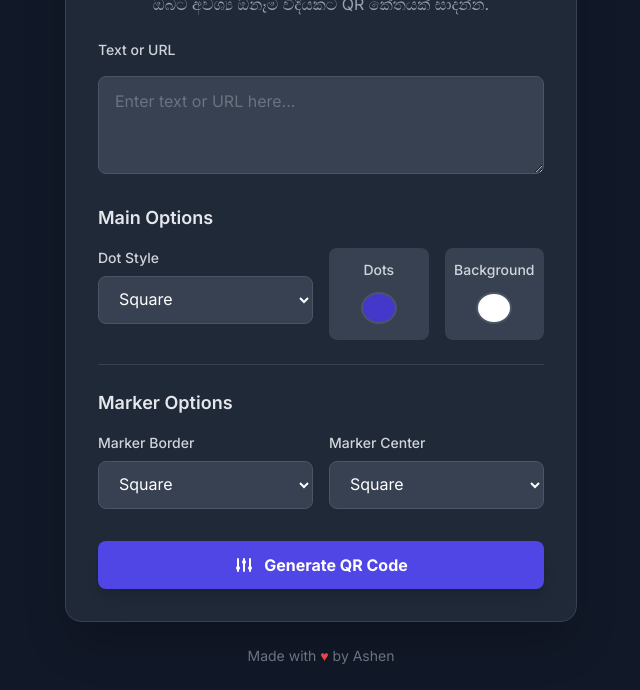
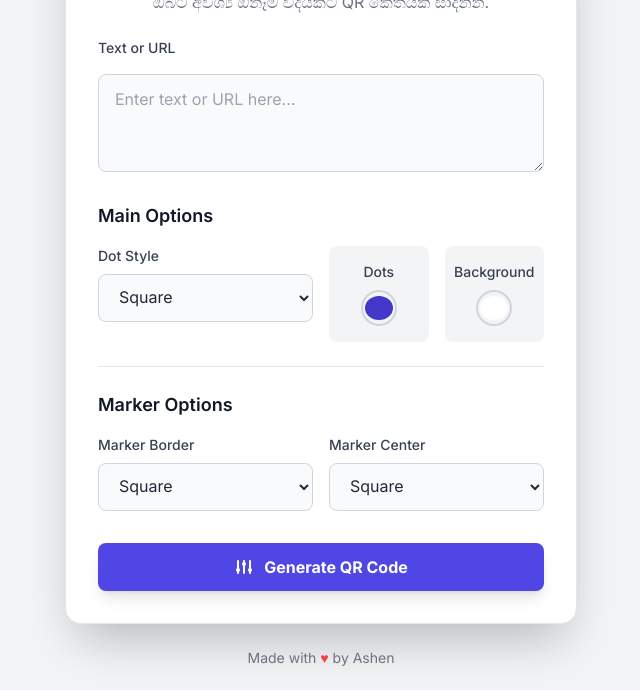
Before and after one commit to Ashen1217/QR-GEN, a plain HTML site: page index.html in a window 1280 px wide. Shown: the part 110-800 px from the top of the page, without its empty margins (319-959 px from the left). Drawn offline with nearby package versions, Linux system fonts and the light colour scheme.

Commit message:
Update index.html

```diff
--- a/index.html
+++ b/index.html
@@ -4,6 +4,7 @@
     <meta charset="UTF-8">
     <meta name="viewport" content="width=device-width, initial-scale=1.0">
     <title>Advanced QR Code Generator | QR කේත සාදනය</title>
+    <!-- Tailwind CSS with automatic dark mode based on user's system preference -->
     <script src="https://cdn.tailwindcss.com"></script>
     <!-- QR Code library for customization -->
     <script src="https://unpkg.com/qr-code-styling@1.6.0/lib/qr-code-styling.js"></script>
@@ -15,8 +16,11 @@
             font-family: 'Inter', sans-serif;
         }
         .qr-container-glow {
-            box-shadow: 0 0 20px 5px rgba(79, 70, 229, 0.25);
             transition: box-shadow 0.3s ease-in-out, background-color 0.3s ease-in-out;
+            box-shadow: 0 0 25px 5px rgba(99, 102, 241, 0.2); /* Light mode glow */
+        }
+        .dark .qr-container-glow {
+             box-shadow: 0 0 25px 5px rgba(79, 70, 229, 0.25); /* Dark mode glow */
         }
         #qrcode canvas, #qrcode img {
             margin: auto;
@@ -27,39 +31,45 @@
         }
         input[type="color"] {
             -webkit-appearance: none; -moz-appearance: none; appearance: none;
-            width: 40px; height: 40px;
-            background-color: transparent; border: none; cursor: pointer; padding: 0; border-radius: 50%;
+            width: 100%;
+            height: 100%;
+            background-color: transparent;
+            border: none;
+            cursor: pointer;
+            padding: 0;
         }
         input[type="color"]::-webkit-color-swatch {
-            border-radius: 50%; border: 2px solid #4A5568;
+            border-radius: 50%;
+            border: none;
         }
         input[type="color"]::-moz-color-swatch {
-            border-radius: 50%; border: 2px solid #4A5568;
+            border-radius: 50%;
+            border: none;
         }
     </style>
 </head>
-<body class="bg-gray-900 text-white flex flex-col items-center justify-center min-h-screen p-4">
+<body class="bg-gray-100 dark:bg-gray-900 text-gray-800 dark:text-white flex flex-col items-center justify-center min-h-screen p-4 transition-colors duration-300">
 
-    <main class="w-full max-w-lg bg-gray-800 rounded-2xl shadow-2xl p-6 md:p-8 border border-gray-700">
+    <main class="w-full max-w-lg bg-white dark:bg-gray-800 rounded-2xl shadow-2xl p-6 md:p-8 border border-gray-200 dark:border-gray-700">
 
         <div class="text-center mb-6">
-            <h1 class="text-2xl sm:text-3xl font-bold text-white">Advanced QR Code Generator</h1>
-            <p class="text-gray-400 mt-2">ඔබට අවශ්‍ය ඕනෑම විදියකට QR කේතයක් සාදන්න.</p>
+            <h1 class="text-2xl sm:text-3xl font-bold text-gray-900 dark:text-white">Advanced QR Code Generator</h1>
+            <p class="text-gray-500 dark:text-gray-400 mt-2">ඔබට අවශ්‍ය ඕනෑම විදියකට QR කේතයක් සාදන්න.</p>
         </div>
 
         <div class="space-y-4">
-            <label for="text-input" class="block text-sm font-medium text-gray-300">Text or URL</label>
-            <textarea id="text-input" rows="3" class="w-full bg-gray-700 border border-gray-600 text-white placeholder-gray-500 rounded-lg px-4 py-3 focus:ring-2 focus:ring-indigo-500 transition" placeholder="Enter text or URL here..."></textarea>
+            <label for="text-input" class="block text-sm font-medium text-gray-700 dark:text-gray-300">Text or URL</label>
+            <textarea id="text-input" rows="3" class="w-full bg-gray-50 dark:bg-gray-700 border border-gray-300 dark:border-gray-600 text-gray-900 dark:text-white placeholder-gray-400 dark:placeholder-gray-500 rounded-lg px-4 py-3 focus:ring-2 focus:ring-indigo-500 transition" placeholder="Enter text or URL here..."></textarea>
         </div>
 
         <!-- Customization Options -->
         <div class="mt-6 space-y-6">
             <div>
-                <h3 class="text-lg font-semibold mb-4 text-gray-200">Main Options</h3>
+                <h3 class="text-lg font-semibold mb-4 text-gray-900 dark:text-gray-200">Main Options</h3>
                 <div class="grid grid-cols-1 sm:grid-cols-2 gap-4">
                     <div>
-                        <label for="dot-style" class="block text-sm font-medium text-gray-300 mb-2">Dot Style</label>
-                        <select id="dot-style" class="w-full bg-gray-700 border border-gray-600 rounded-lg px-4 py-3 focus:ring-2 focus:ring-indigo-500">
+                        <label for="dot-style" class="block text-sm font-medium text-gray-700 dark:text-gray-300 mb-2">Dot Style</label>
+                        <select id="dot-style" class="w-full bg-gray-50 dark:bg-gray-700 border border-gray-300 dark:border-gray-600 rounded-lg px-4 py-3 focus:ring-2 focus:ring-indigo-500">
                             <option value="square">Square</option>
                             <option value="rounded">Rounded</option>
                             <option value="dots">Dots</option>
@@ -69,40 +79,42 @@
                         </select>
                     </div>
                     <div class="grid grid-cols-2 gap-4">
-                        <div class="flex flex-col items-center justify-center bg-gray-700 rounded-lg p-3 gap-2">
-                            <label for="dot-color" class="text-sm font-medium text-gray-300">Dots</label>
-                            <input type="color" id="dot-color" value="#4338ca">
+                        <!-- MODIFIED: Color picker structure for perfect dot effect -->
+                        <div class="flex flex-col items-center justify-center bg-gray-100 dark:bg-gray-700 rounded-lg p-3 py-4 gap-2">
+                            <label for="dot-color" class="text-sm font-medium text-gray-700 dark:text-gray-300">Dots</label>
+                            <div class="w-9 h-9 rounded-full border-2 border-gray-300 dark:border-gray-500 overflow-hidden">
+                                <input type="color" id="dot-color" value="#4338ca">
+                            </div>
                         </div>
-                        <div class="flex flex-col items-center justify-center bg-gray-700 rounded-lg p-3 gap-2">
-                            <label for="bg-color" class="text-sm font-medium text-gray-300">Background</label>
-                            <input type="color" id="bg-color" value="#ffffff">
+                        <div class="flex flex-col items-center justify-center bg-gray-100 dark:bg-gray-700 rounded-lg p-3 py-4 gap-2">
+                            <label for="bg-color" class="text-sm font-medium text-gray-700 dark:text-gray-300">Background</label>
+                             <div class="w-9 h-9 rounded-full border-2 border-gray-300 dark:border-gray-500 overflow-hidden">
+                                <input type="color" id="bg-color" value="#ffffff">
+                            </div>
                         </div>
                     </div>
                 </div>
             </div>
 
-            <div class="border-t border-gray-700 pt-6">
-                <h3 class="text-lg font-semibold mb-4 text-gray-200">Marker Options</h3>
+            <div class="border-t border-gray-200 dark:border-gray-700 pt-6">
+                <h3 class="text-lg font-semibold mb-4 text-gray-900 dark:text-gray-200">Marker Options</h3>
                 <div class="grid grid-cols-1 sm:grid-cols-2 gap-4">
                     <div>
-                        <label for="marker-border-style" class="block text-sm font-medium text-gray-300 mb-2">Marker Border</label>
-                        <select id="marker-border-style" class="w-full bg-gray-700 border border-gray-600 rounded-lg px-4 py-3 focus:ring-2 focus:ring-indigo-500">
+                        <label for="marker-border-style" class="block text-sm font-medium text-gray-700 dark:text-gray-300 mb-2">Marker Border</label>
+                        <select id="marker-border-style" class="w-full bg-gray-50 dark:bg-gray-700 border border-gray-300 dark:border-gray-600 rounded-lg px-4 py-3 focus:ring-2 focus:ring-indigo-500">
                             <option value="square">Square</option>
                             <option value="extra-rounded">Rounded</option>
                         </select>
                     </div>
                     <div>
-                        <label for="marker-center-style" class="block text-sm font-medium text-gray-300 mb-2">Marker Center</label>
-                        <select id="marker-center-style" class="w-full bg-gray-700 border border-gray-600 rounded-lg px-4 py-3 focus:ring-2 focus:ring-indigo-500">
+                        <label for="marker-center-style" class="block text-sm font-medium text-gray-700 dark:text-gray-300 mb-2">Marker Center</label>
+                        <select id="marker-center-style" class="w-full bg-gray-50 dark:bg-gray-700 border border-gray-300 dark:border-gray-600 rounded-lg px-4 py-3 focus:ring-2 focus:ring-indigo-500">
                             <option value="square">Square</option>
                              <option value="dot">Dot</option>
                         </select>
                     </div>
                 </div>
             </div>
-
-            <!-- REMOVED: Image Quality Section is removed as requested -->
-
         </div>
 
         <button id="generate-btn" class="mt-8 w-full bg-indigo-600 hover:bg-indigo-700 text-white font-bold py-3 px-4 rounded-lg shadow-lg transform hover:scale-105 transition flex items-center justify-center gap-2.5">
@@ -121,19 +133,19 @@
                 <svg xmlns="http://www.w3.org/2000/svg" class="h-5 w-5" fill="none" viewBox="0 0 24 24" stroke="currentColor" stroke-width="2"><path stroke-linecap="round" stroke-linejoin="round" d="M4 16v1a3 3 0 003 3h10a3 3 0 003-3v-1m-4-4l-4 4m0 0l-4-4m4 4V4" /></svg>
                 <span>Download</span>
             </button>
-             <button id="clear-btn" class="w-full bg-gray-600 hover:bg-gray-700 text-white font-bold py-3 px-4 rounded-lg shadow-md transform hover:scale-105 transition flex items-center justify-center gap-2.5">
+             <button id="clear-btn" class="w-full bg-gray-200 dark:bg-gray-600 hover:bg-gray-300 dark:hover:bg-gray-700 text-gray-800 dark:text-white font-bold py-3 px-4 rounded-lg shadow-md transform hover:scale-105 transition flex items-center justify-center gap-2.5">
                 <svg xmlns="http://www.w3.org/2000/svg" class="h-5 w-5" fill="none" viewBox="0 0 24 24" stroke="currentColor" stroke-width="2"><path stroke-linecap="round" stroke-linejoin="round" d="M19 7l-.867 12.142A2 2 0 0116.138 21H7.862a2 2 0 01-1.995-1.858L5 7m5 4v6m4-6v6m1-10V4a1 1 0 00-1-1h-4a1 1 0 00-1 1v3M4 7h16" /></svg>
                 <span>Clear</span>
             </button>
         </div>
 
-        <div id="error-box" class="mt-4 p-3 bg-red-500/20 border border-red-500 text-red-400 rounded-lg text-center hidden">
+        <div id="error-box" class="mt-4 p-3 bg-red-100 dark:bg-red-500/20 border border-red-400 dark:border-red-500 text-red-700 dark:text-red-400 rounded-lg text-center hidden">
             <p id="error-message"></p>
         </div>
     </main>
 
     <footer class="pt-6">
-        <p class="text-gray-500 text-sm">Made with <span class="text-red-500">&hearts;</span> by Ashen</p>
+        <p class="text-gray-500 dark:text-gray-400 text-sm">Made with <span class="text-red-500">&hearts;</span> by Ashen</p>
     </footer>
 
     <script>
@@ -175,18 +187,14 @@
             errorBox.classList.add('hidden');
             if (text === "") { showError("Please enter some text or a URL."); return; }
 
-            // MODIFIED: Set size to 2048px permanently for high quality downloads
             const qrSize = 2048;
-
-            // This is the size for the on-screen preview. It's responsive.
             const previewSize = mainCard.clientWidth - 80;
-
 
             const options = {
                 width: qrSize,
                 height: qrSize,
                 data: text,
-                margin: 20, // Add a bit more margin for high-res downloads
+                margin: 20,
                 dotsOptions: {
                     color: dotColorInput.value,
                     type: dotStyleSelect.value
@@ -207,7 +215,6 @@
             qrcodeDiv.innerHTML = '';
             qrCode = new QRCodeStyling(options);
 
-            // We create a separate QR code for the preview with responsive size
             const previewOptions = {...options, width: previewSize, height: previewSize, margin: 0 };
             const previewQrCode = new QRCodeStyling(previewOptions);
             previewQrCode.append(qrcodeDiv);
```
